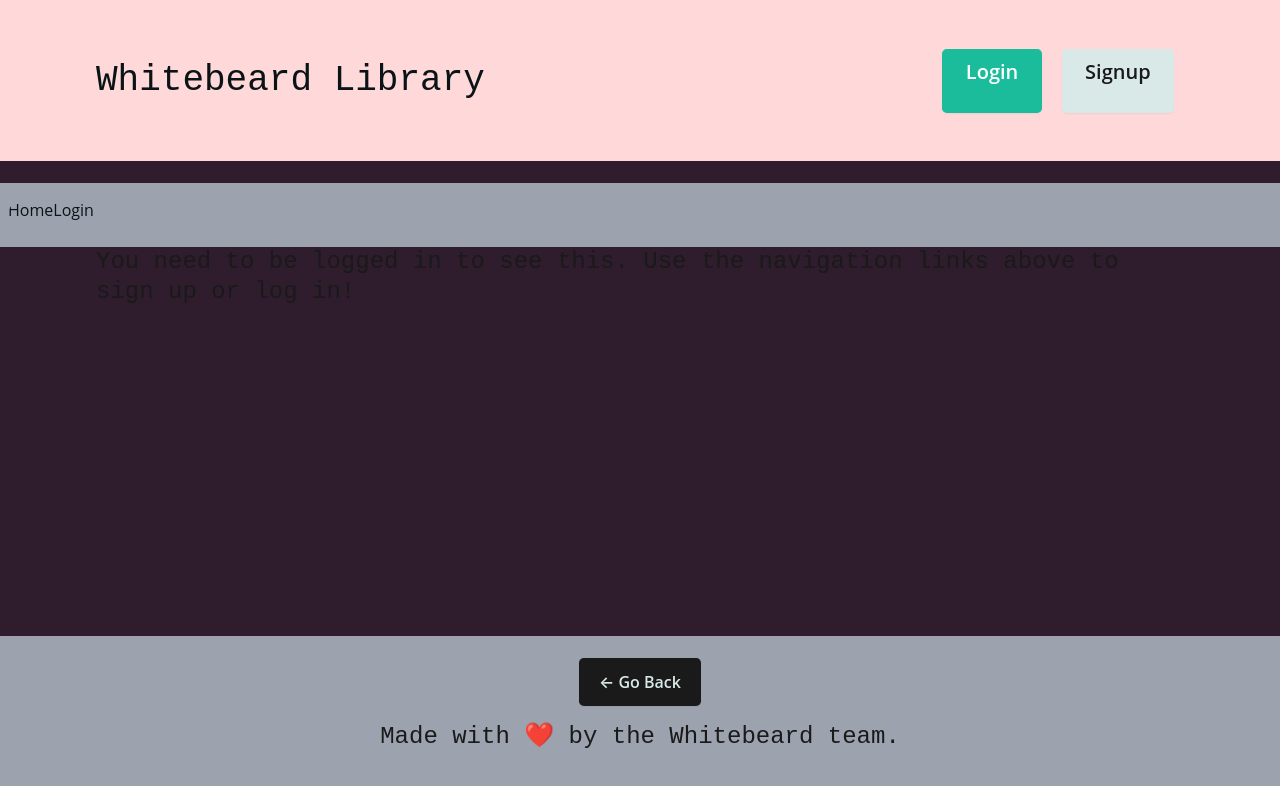
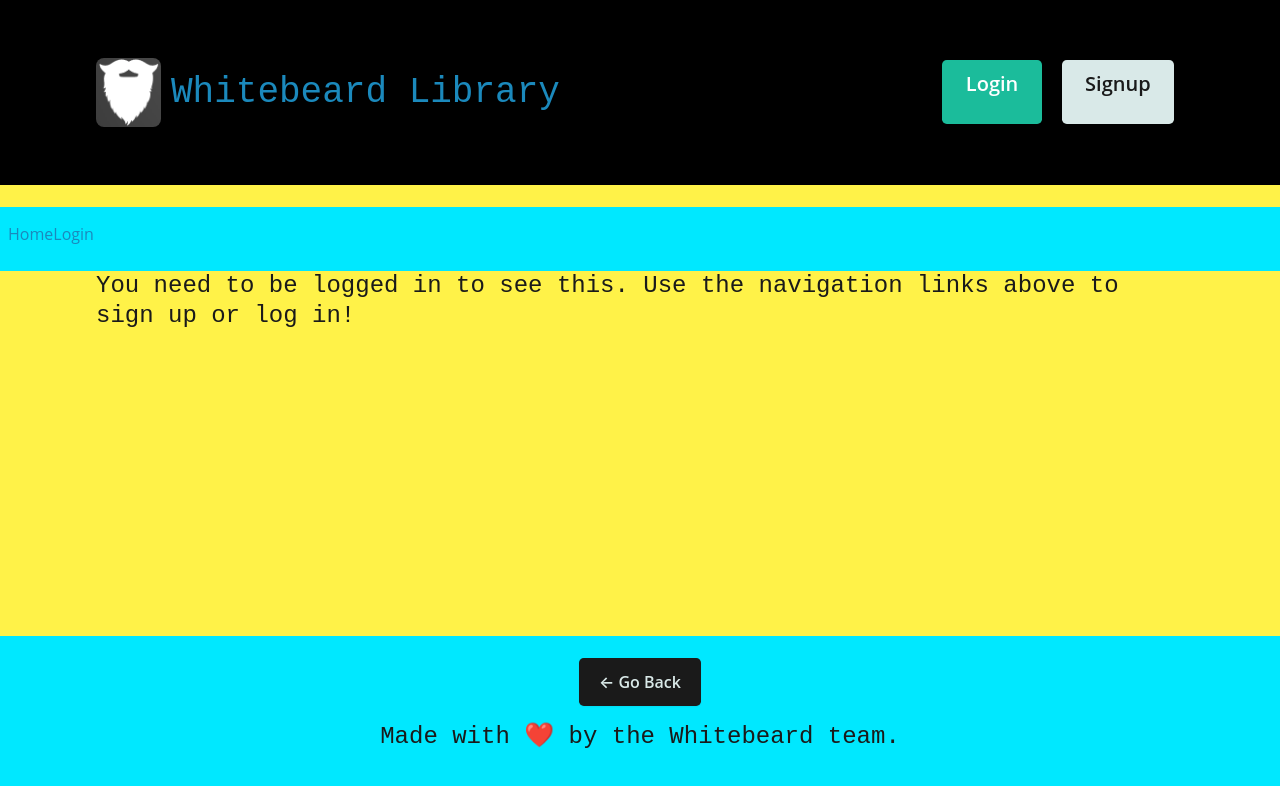
Before and after one commit to el-bicho7/special-octo-meme, a React (Vite) app in the folder client/: page /me in a window 1280 px wide. Shown: the top 786 px of the page. Built offline with nearby package versions, Linux system fonts and the light colour scheme; no server answers.

Commit message:
daisy theme

```diff
--- a/client/index.html
+++ b/client/index.html
@@ -11,7 +11,7 @@
     <script src="https://cdn.tailwindcss.com"></script> -->
     <meta name="viewport" content="width=device-width, initial-scale=1.0" />
 
-    <title>Resolver Context</title>
+    <title>Whitebeard Library</title>
   </head>
   <body>
     <div id="root"></div>
--- a/client/src/App.css
+++ b/client/src/App.css
@@ -902,9 +902,9 @@ a:hover {
   color: #aeaeae !important;
 }
 
-.text-light {
+/* .text-light {
   color: oklch(var(--pc));
-}
+} */
 
 .text-dark {
   color: #1a1a1a !important;
--- a/client/src/components/Header/index.jsx
+++ b/client/src/components/Header/index.jsx
@@ -11,9 +11,12 @@ const Header = () => {
     <header className="text-light mb-4 py-3 flex-row align-center bg-error-content">
       <div className="container flex-row justify-space-between-lg justify-center align-center">
         <div>
-          <Link className="text-light" to="/">
-            <h1 className="m-0 ">Whitebeard Library</h1>
+        <h1 className="m-0">
+          <Link className="text-light flex items-center" to="/">
+            <img className="rounded-lg mr-2" alt="logo" width="65" height="70" src="/logo.png"/>
+           Whitebeard Library
           </Link>
+          </h1>
           <p className="m-0"></p>
         </div>
         <div>
--- a/client/tailwind.config.js
+++ b/client/tailwind.config.js
@@ -7,19 +7,20 @@ export default {
     plugins: [daisyui],
     daisyui: {
         themes: [
-            {
-                mytheme: {
-                    primary: '#a5f3fc',
-                    secondary: '#9ca3af',
-                    accent: '#fae8ff',
-                    neutral: '#2c211c',
-                    'base-100': '#2f1d2d',
-                    info: '#a8a29e',
-                    success: '#bef264',
-                    warning: '#fde047',
-                    error: '#e11d48',
-                },
-            },
+            // {
+            //     mytheme: {
+            //         primary: '#a5f3fc',
+            //         secondary: '#9ca3af',
+            //         accent: '#fae8ff',
+            //         neutral: '#2c211c',
+            //         'base-100': '#2f1d2d',
+            //         info: '#a8a29e',
+            //         success: '#bef264',
+            //         warning: '#fde047',
+            //         error: '#e11d48',
+            //     },
+            // },
+            "cyberpunk",
         ],
     },
 };
```
Also changed, not shown: client/logo.png (added), 1 other file (tests, documents, lock files or other folders).
